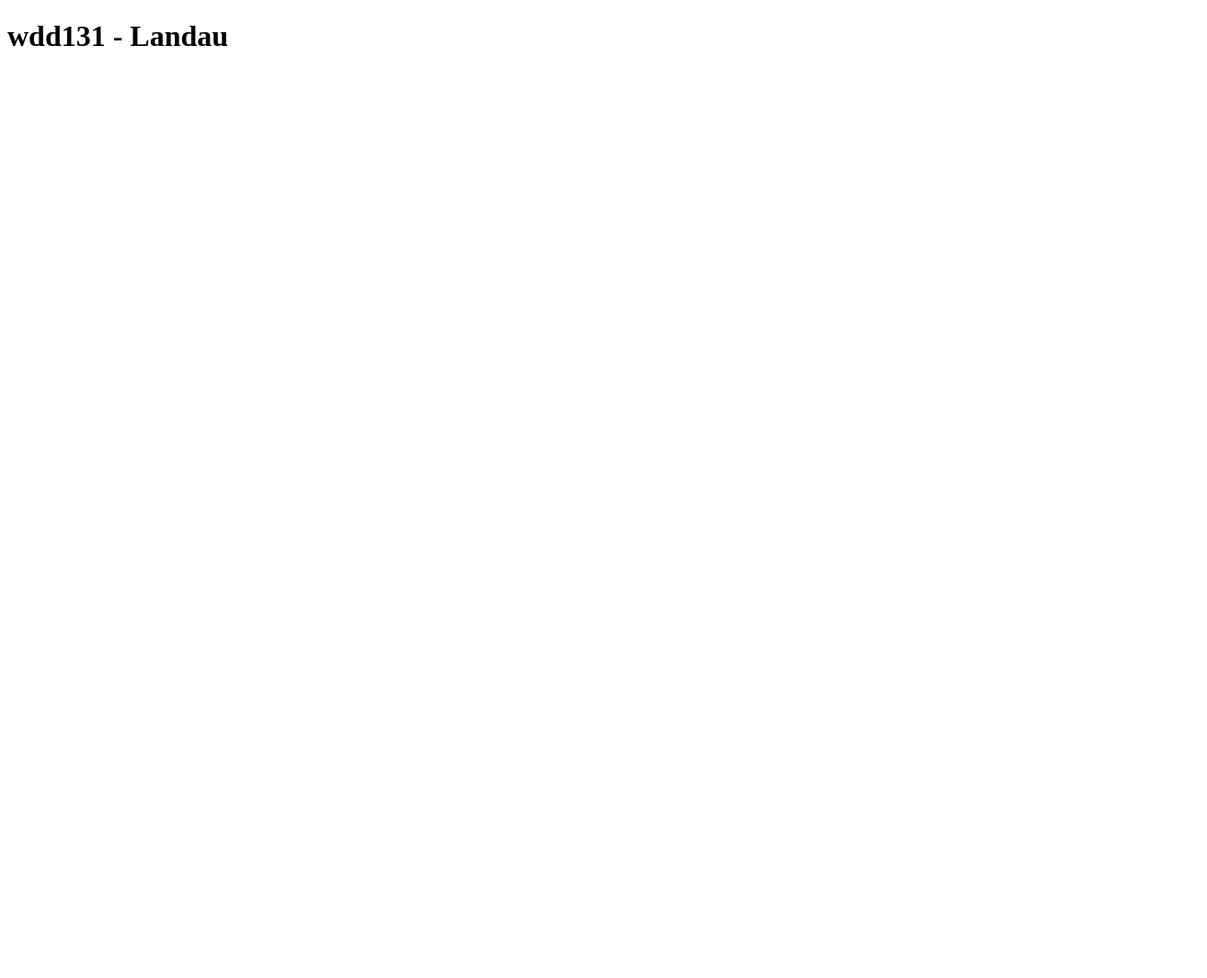
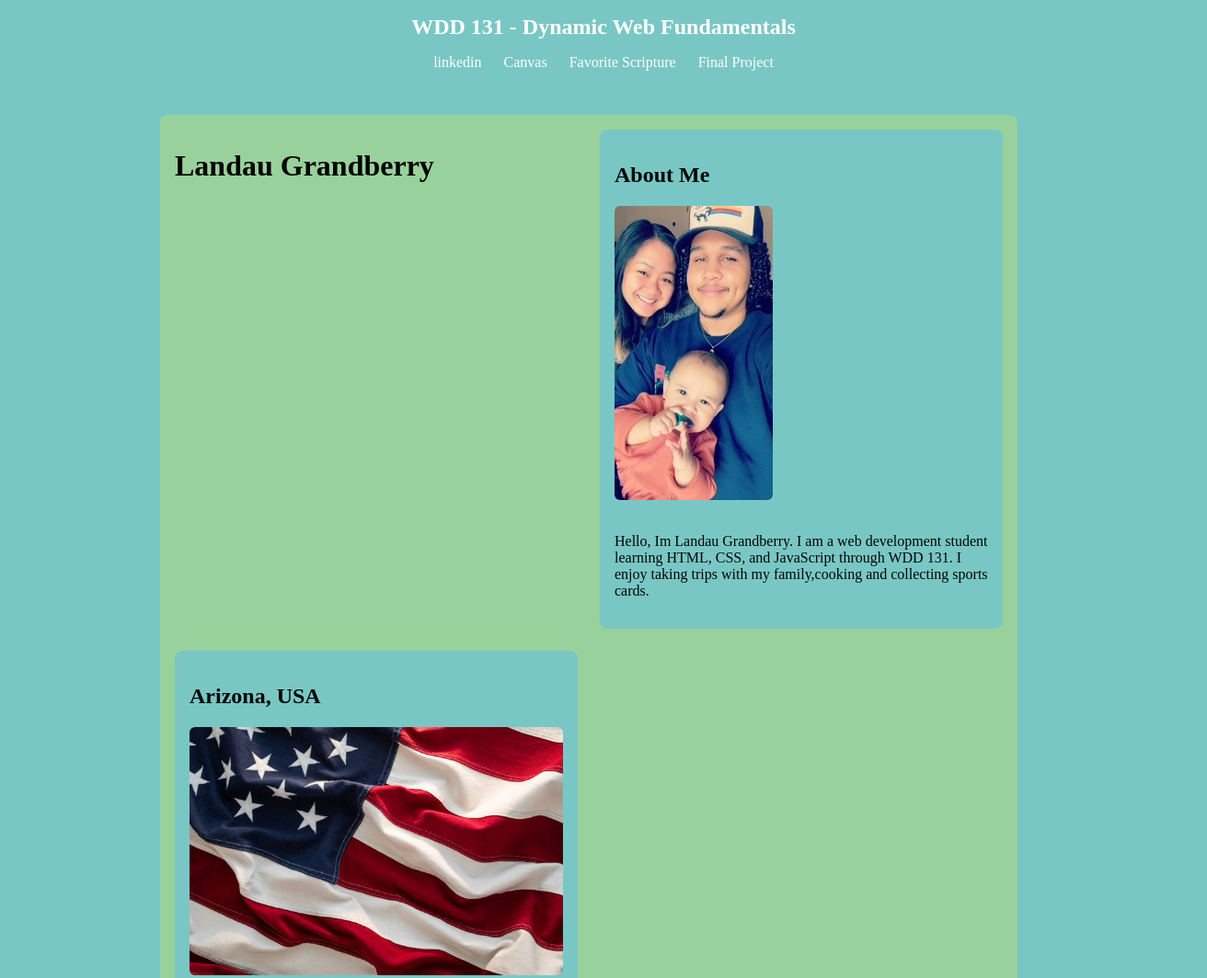
Before and after one commit to Landau2560/wdd131, a plain HTML site: page index.html in a window 1280 px wide. Shown: the top 1064 px of the page at 92% size, 1312 px wide, since content can reach past the window. Before the commit the page ends 800 px from the top, so only its background shows below. Drawn offline with Linux system fonts and the light colour scheme.

Commit message:
rough draft week 1 assignment

```diff
--- a/index.html
+++ b/index.html
@@ -1,11 +1,51 @@
 <!DOCTYPE html>
 <html lang="en">
+
 <head>
-    <meta charset="UTF-8">
-    <meta name="viewport" content="width=device-width, initial-scale=1.0">
-    <title>Document</title>
+    <meta charset="UTF-8" />
+    <meta name="viewport" content="width=device-width, initial-scale=1.0" />
+    <title>WDD 131 - Dynamic Web Fundamentals - Landau Grandberry</title>
+    <meta name="description" content="WDD 131 - Dynamic Web Fundamentals, Landau Grandberry, Home page for projects." />
+    <meta name="author" content="Landau Grandberry" />
+    <link rel="stylesheet" href="styles/base.css" />
+    <script src="scripts/getdates.js" defer></script>
 </head>
+
 <body>
-    <h1>wdd131 - Landau</h1>
+    <header>
+        <span id="course-title">WDD 131 - Dynamic Web Fundamentals</span>
+        <nav>
+            <ul>
+                <li><a href="https://linkedin.com" target="_blank">linkedin</a></li>
+                <li><a href="https://byupw.instructure.com/" target="_blank">Canvas</a></li>
+                <li><a href="https://www.churchofjesuschrist.org/study/scriptures/bofm/2-ne/6?lang=eng"
+                        target="_blank">Favorite Scripture</a></li>
+                <li><a href="#">Final Project</a></li>
+            </ul>
+        </nav>
+    </header>
+
+    <main>
+        <h1>Landau Grandberry</h1>
+
+        <section class="card">
+            <h2>About Me</h2>
+            <img src="images/Landauwithfamily.jpg" alt="Photo of Landau With his family">
+            <p>Hello, Im Landau Grandberry. I am a web development student learning HTML, CSS, and JavaScript through
+                WDD 131. I enjoy taking trips with my family,cooking and collecting sports cards.</p>
+        </section>
+
+        <section class="card">
+            <h2>Arizona, USA</h2>
+            <img src="images/USA flag.jpg" atl="United States of America">
+            <p>I was born and raised in California. In 2017 I moved to Tempe, AZ with my little brother.</p>
+        </section>
+    </main>
+
+    <footer>
+        <p>&copy; <span id="currentyear"></span> Landau Grandberry | United States</p>
+        <p id="lastModified"></p>
+    </footer>
 </body>
+
 </html>
--- /dev/null
+++ b/scripts/getdates.js
@@ -0,0 +1,3 @@
+document.getElementById("currentyear").textContent = new Date().getFullYear();
+
+document.getElementById("lastModified").innerHTML = document.lastModified;
--- /dev/null
+++ b/styles/base.css
@@ -0,0 +1,99 @@
+@import url('https://fonts.googleapis.com/css2?family=Roboto:ital,wght@0,100..900;1,100..900&display=swap');
+
+body {
+    margin: 0;
+    font-family: 'Roboto' sans-serif;
+    background-color: #79c7c5;
+    color:#000501 ;
+}
+
+header {
+    background-color: #79c7c5;
+    color: white;
+    width: 100%;
+    padding: 1rem;
+    text-align: center;
+}
+
+
+
+#course-title {
+    display: block;
+    font-size: 1.5rem;
+    font-weight: bold;
+}
+
+nav ul {
+    display: flex;
+    justify-content: center;
+    gap: 1.5rem;
+    list-style: none;
+    padding: 0;
+    margin: 1rem 0 0;
+}
+
+nav a {
+    color: white;
+    text-decoration: none;
+    font-weight: 500;
+    position: relative;
+    transition: all 0.3 ease;
+}
+
+nav a::after {
+    content: "";
+    position: absolute;
+    width: 0;
+    height: 2px;
+    left: 50%;
+    bottom:-3px;
+    background-color: #79c7c5;
+    transition: all 0.3s ease;
+    transform: translateX(-50%);
+}
+
+nav a:hover {
+    text-decoration: underline;
+    color: #73ab84;
+}
+
+main {
+    max-width: 900px;
+    margin: 2rem auto;
+    padding: 1rem;
+    display: grid;
+    grid-template-columns: 1fr;
+    gap: 1.5rem;
+    background-color: #99d19c;
+    border-radius: 8px;
+}
+
+.card {
+    background-color: #79c7c5;
+    border-radius: 8px;
+    padding: 1rem;
+}
+
+.card img {
+    max-width: 100%;
+    border-radius: 6px;
+    margin-bottom: 1rem;
+}
+
+footer {
+    text-align: center;
+    background-color: #79c7c5;
+    color: white;
+    padding: 1rem;
+    margin-top: 2rem;
+}
+
+footer p {
+    margin: 0.5rem;
+}
+
+@media (min-width:700px) {
+    main{
+        grid-template-columns: 1fr 1fr;
+    }
+}
--- a/week01/styles/layout.css
+++ /dev/null
@@ -1,51 +0,0 @@
-body {
-    margin: 0;
-    font-family: Arial, sans-serif;
-    display: grid;
-    grid-template-areas:
-        "header header"
-        "main aside"
-        "footer footer";
-    grid-template-columns: 2fr 1fr;
-    grid-template-rows: auto 1fr auto;
-    min-height: 100vh;
-}
-
-header {
-    grid-area: header;
-    background-color: #333;
-    color: white;
-    padding: 1rem;
-}
-
-main {
-    grid-area: main;
-    padding: 1rem;
-    background-color: #eee;
-}
-
-aside {
-    grid-area: aside;
-    padding: 1rem;
-    background-color: #eee;
-}
-
-footer {
-    grid-area: footer;
-    background-color: #333;
-    color: white;
-    text-align: center;
-    padding: 1rem;
-}
-
-nav ul {
-    display: flex;
-    list-style: none;
-    padding: 0;
-    gap: 1rem;
-}
-
-nav a {
-    color: white;
-    text-decoration: none;
-}
```
Also changed, not shown: week01/basic-layout.html (deleted, +0 -40 lines), images/Landauwithfamily.jpg (added), images/USA flag.jpg (added).
